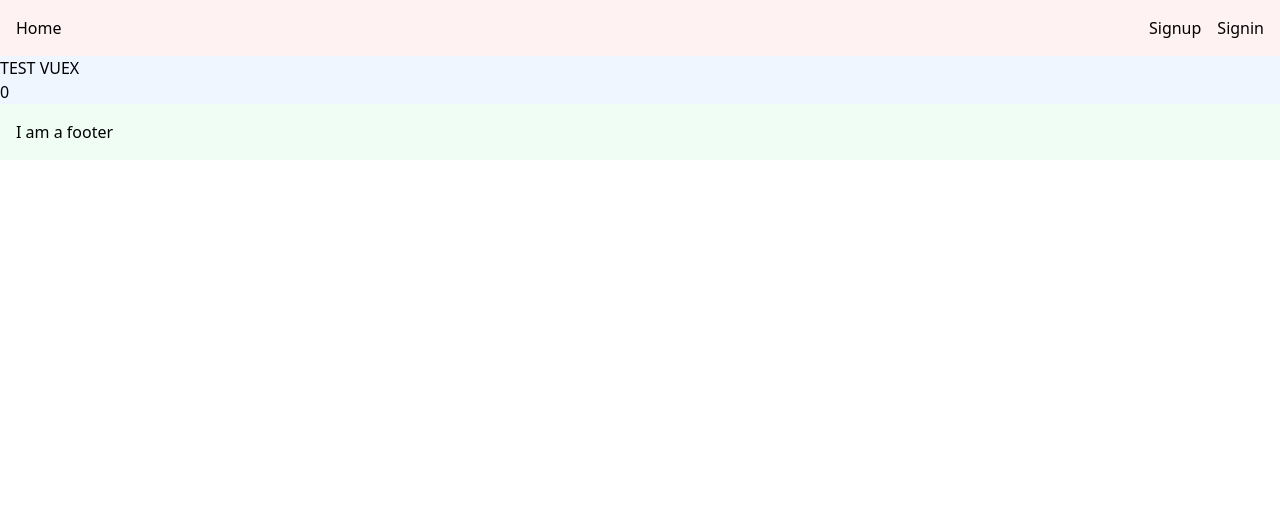
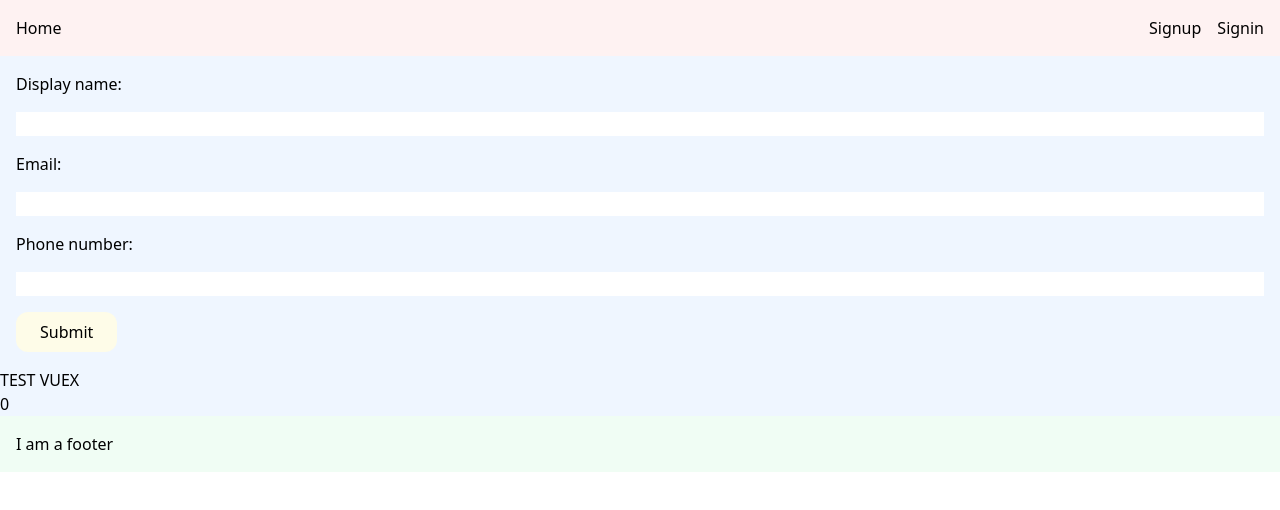
Before and after one commit to YusufKer/vuebase, a Vue app: page /dashboard in a window 1280 px wide. Before the commit this address led to /login. Shown: the top 510 px of the page. Built offline with nearby package versions, Linux system fonts and the light colour scheme; no server answers.

Commit message:
update profile.... wip

```diff
--- a/src/main.js
+++ b/src/main.js
@@ -53,16 +53,7 @@ const routes = [
     {
         path: '/dashboard',
         component: Dashboard,
-        meta: {title: "Dashboard"},
-        beforeEnter: (to, from, next) => {
-            if (store.getters.getUser) {
-                next(); // Proceed to the dashboard route
-            } else {
-                console.log(store.getters.getUser)
-                alert("AUTH?")
-                next('/login'); // Redirect to the login route
-            }
-        },
+        meta: {title: "Dashboard"}
     }
 ]
 
--- a/src/pages/Dashboard.vue
+++ b/src/pages/Dashboard.vue
@@ -1,5 +1,50 @@
 <template>
-    <div>
-        This is my protected dashboard...
+    <div class="p-4">
+        <form @submit.prevent="submit" class="grid gap-4">
+            <div class="grid gap-4">
+                <label for="display-name">Display name:</label>
+                <input v-model="displayNameInput" id="display-name" type="text">
+            </div>
+            <div class="grid gap-4">
+                <label for="email">Email:</label>
+                <input v-model="emailInput" id="email" type="email">
+            </div>
+            <div class="grid gap-4">
+                <label for="phone-number">Phone number:</label>
+                <input v-model="phoneNumberInput" id="phone-number" type="tel">
+            </div>
+            <div>
+                <button type="submit" class="bg-yellow-50 py-2 px-6 rounded-xl">Submit</button>
+            </div>
+        </form>
     </div>
 </template>
+
+<script setup>
+    // import { currentUser } from "firebase/auth";
+    import { ref } from 'vue';
+
+
+    const displayNameInput = ref("");
+    const emailInput = ref("");
+    const phoneNumberInput = ref("");
+
+    const userInfo = {}
+
+    async function submit(){
+        if(displayNameInput.value !== ""){
+            userInfo.displayName = displayNameInput.value;
+        }
+        if(emailInput.value !== ""){
+            userInfo.email = emailInput.value;
+        }
+        if(phoneNumberInput.value !== ""){
+            userInfo.phoneNumber = phoneNumberInput.value;
+        }
+        // try{
+        //     await currentUser.updateProfile(userInfo)
+        // }catch(error){
+        //     console.log(error);
+        // }
+    }
+</script>
```
